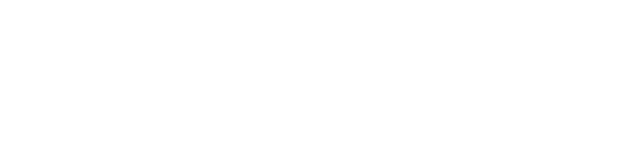
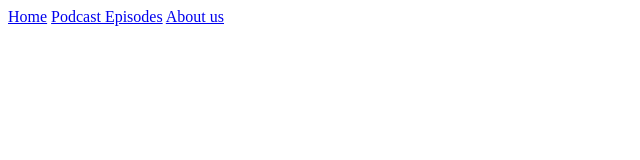
Before and after one commit to JackLay1/cast, a plain HTML site: page index.html in a window 1280 px wide. Shown: the whole page, without its empty margins (0-640 px from the left). Drawn offline with Linux system fonts and the light colour scheme.

Commit message:
Update index.html

```diff
--- a/index.html
+++ b/index.html
@@ -1,10 +1,15 @@
-<!DOCTYPE HTML>
 <!DOCTYPE html>
 <html>
 <head>
-	<title></title>
+	<title>The Pawgcast!</title>
 </head>
+
 <body>
+	<div class="topnav" id="myTopnav">
+  		<a href="index.html">Home</a>
+      	<a href="pod.html">Podcast Episodes</a>
+      	<a href="about.html">About us</a>
+    </div>
+</body>
 
-</body>
 </html>
```
